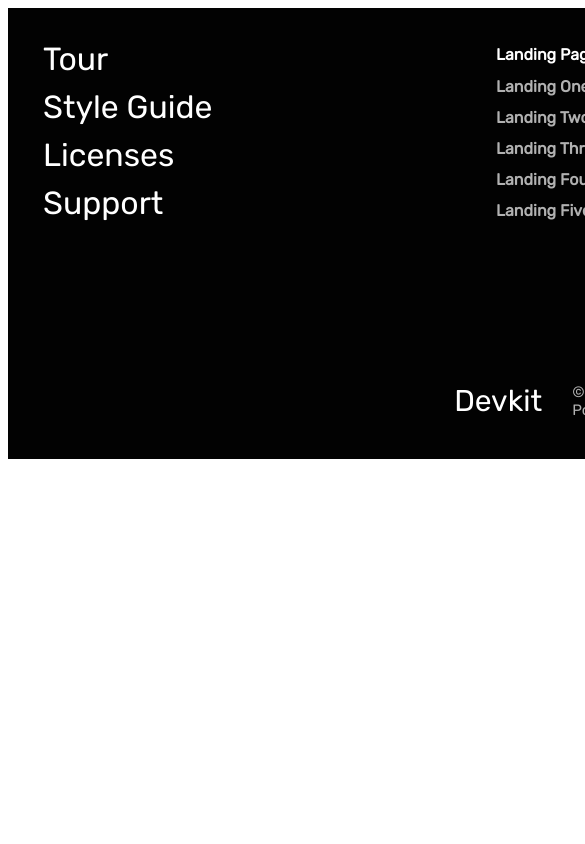
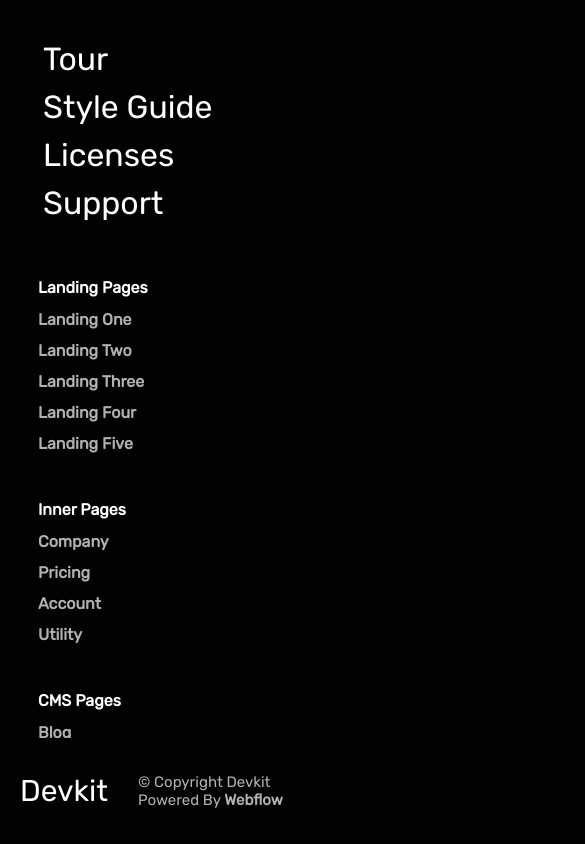
Before and after one commit to ilaria-orlando/end-of-the-field-challenge, a plain HTML site: page complex-interface/complex-interface.html in a window 390 px wide. Shown: the top 844 px of the page, 585 px wide, since content can reach past the window. Drawn offline with Linux system fonts and the light colour scheme.

Commit message:
make complex interface responsive

```diff
--- a/complex-interface/css/stylesheet.css
+++ b/complex-interface/css/stylesheet.css
@@ -76,3 +76,28 @@ footer{
 .textgrey{
     color: #b1b1b1;
 }
+
+@media (max-width: 800px){
+    body{
+        background-color: #020202;
+    }
+    nav{
+        flex: 100%
+    }
+
+    .lists{
+        flex-direction: column;
+        padding: 0px 0px 100px 50px;
+    }
+    .container{
+        width: 100%;
+        height: 100%;
+    }
+
+    footer{
+        position: fixed;
+        left: 0;
+        bottom: 0;
+        background: #020202;
+    }
+}
```
